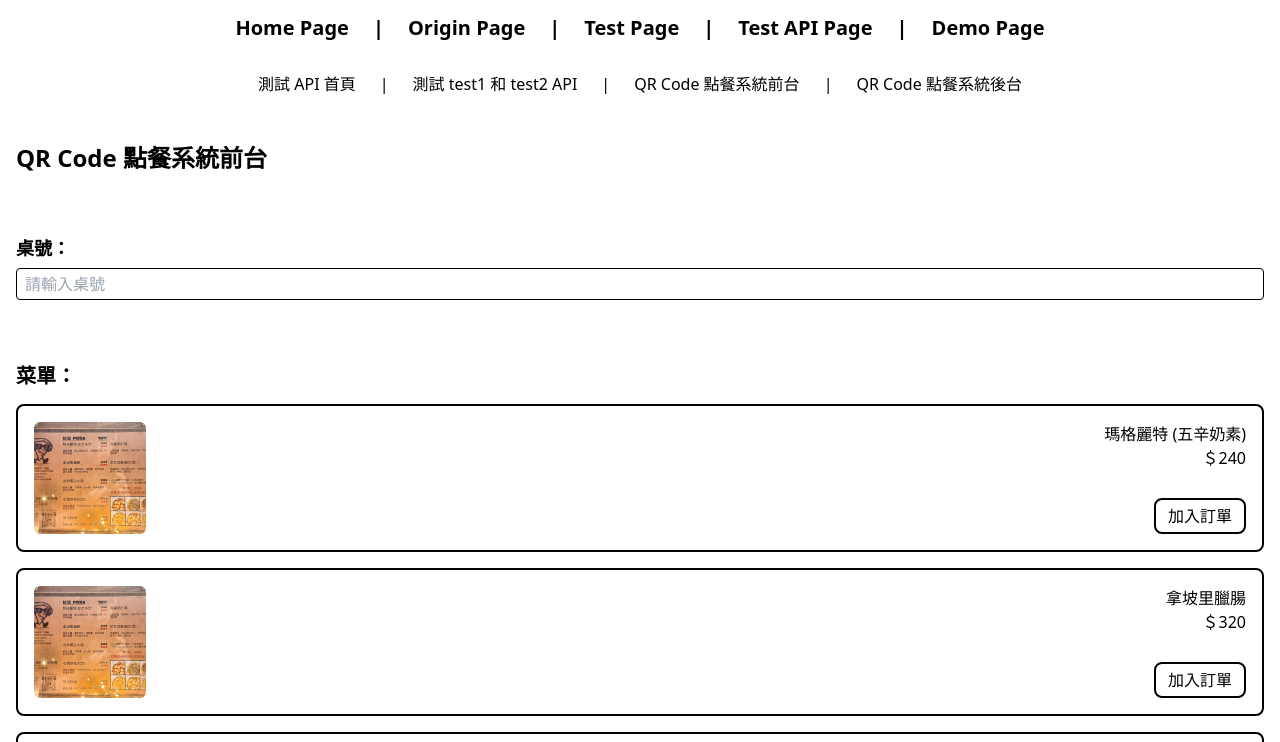
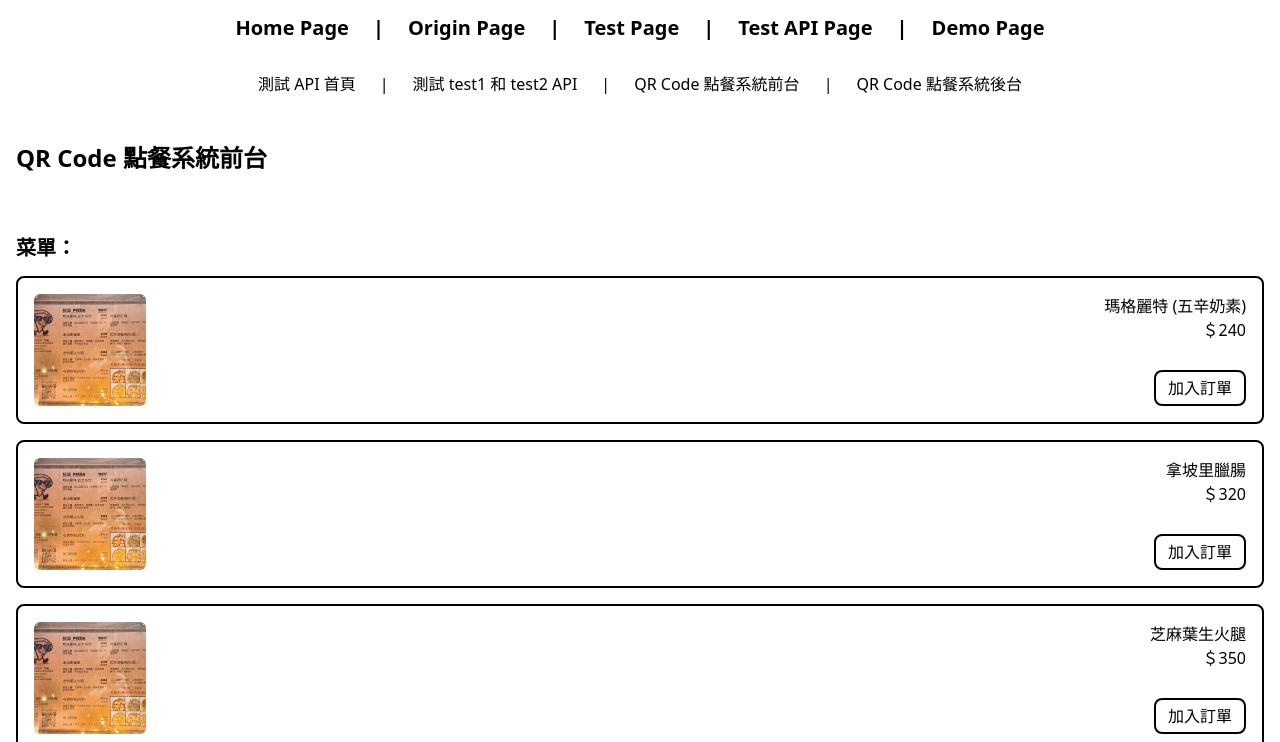
Before and after one commit to Charmying/Test-----Angular, an Angular app: page /pages/test-api/qrcode-order-user-interface in a window 1280 px wide. Shown: the top 742 px of the page. Built offline with nearby package versions, Linux system fonts and the light colour scheme.

Commit message:
桌號輸入修改成彈窗

```diff
--- a/src/app/pages/test-api/qrcode-order/qrcode-order-user-interface/qrcode-order-user-interface.component.html
+++ b/src/app/pages/test-api/qrcode-order/qrcode-order-user-interface/qrcode-order-user-interface.component.html
@@ -2,12 +2,20 @@
 
 <app-test-api-header></app-test-api-header>
 
-<app-section>
+<app-section class="relative">
   <div class="text-h1">QR Code 點餐系統前台</div>
 
-  <!-- 桌號輸入 -->
-  <div class="my-16">
-    <app-form-input-text [form]="form" [title]="'桌號：'" [type]="'text'" [formControlName]="'tableNumber'" [placeHolder]="'請輸入桌號'"></app-form-input-text>
+  <!-- 桌號輸入底部彈窗 -->
+  <div *ngIf="tableNumberVisible" class="fixed inset-0 z-10">
+    <!-- 遮罩 -->
+    <div class="absolute inset-0 bg-black bg-opacity-50"></div>
+    <!-- 底部彈窗 -->
+    <div class="absolute inset-x-0 bottom-0 transform transition-transform duration-300 translate-y-0">
+      <div class="bg-white p-8">
+        <app-form-input-text [form]="form" [title]="'請先輸入桌號：'" [type]="'text'" [formControlName]="'tableNumber'" [placeHolder]="'請輸入桌號'"></app-form-input-text>
+        <app-button class="block mt-4 text-right" [text]="'確認桌號'" (buttonClick)="confirmTableNumber()"></app-button>
+      </div>
+    </div>
   </div>
 
   <!-- 菜單列表 -->
```
